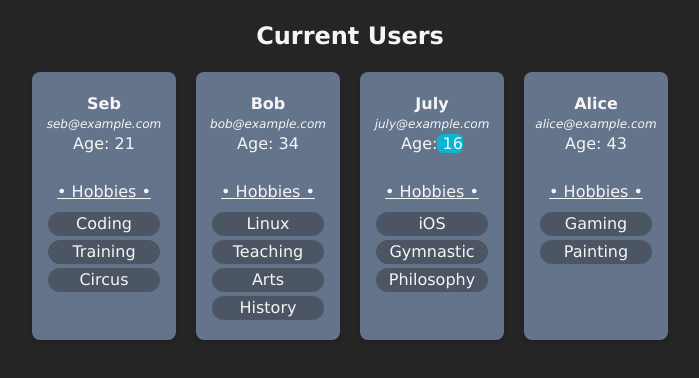
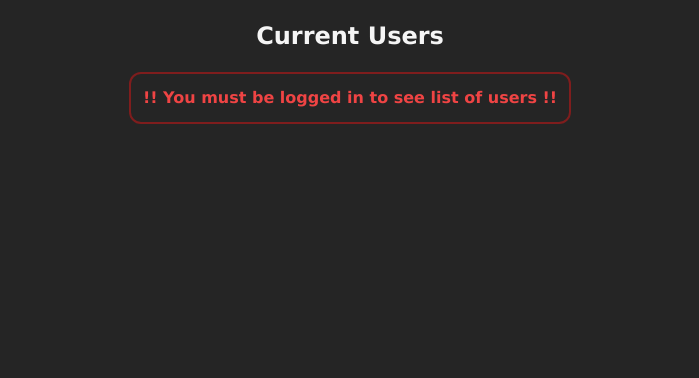
Before and after one commit to Sebssekk/k-react-course, a React (Vite) app: page / in a window 1280 px wide. Shown: the top 378 px of the page, without its empty margins (290-989 px from the left). Built offline with nearby package versions, Linux system fonts and the light colour scheme.

Commit message:
Conditional Rendering

```diff
--- a/src/components/UsersList.jsx
+++ b/src/components/UsersList.jsx
@@ -29,14 +29,24 @@ export const UsersList = () => {
 
     ]
 
+    const isAuthenticated = false
+
+    const renderedUsers = <div className="flex gap-5 justify-center">
+        {users.map(u => (
+            <UserDetails user={u} key={u.email}/>
+        ))}
+    </div>
+
     return <div>
-        <section>
+        <section className="flex items-center justify-center flex-col">
             <h1 className="text-2xl font-bold text-center p-5">Current Users</h1>
-            <div className="flex gap-5 justify-center">
-            {users.map(u => (
-                <UserDetails user={u} key={u.email}/>
-            ))}
-            </div>
+            {isAuthenticated ? renderedUsers :
+                <h1 className="text-red-500 p-3
+                                font-semibold text-center
+                                border-red-900 rounded-xl
+                                border-solid border-2 w-fit">
+                    !! You must be logged in to see list of users !!
+                </h1>}
         </section>
     </div>
 }
```
